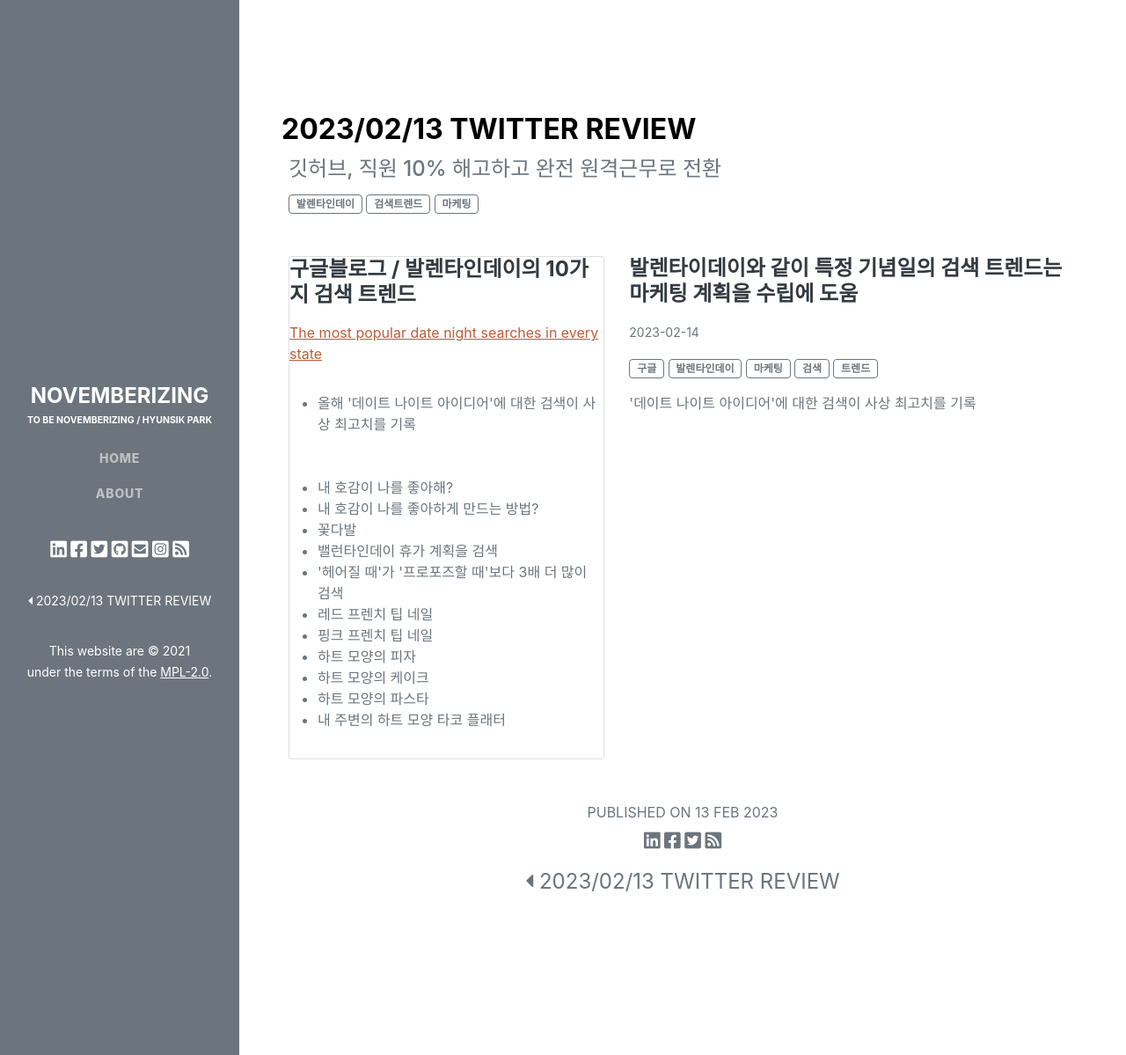
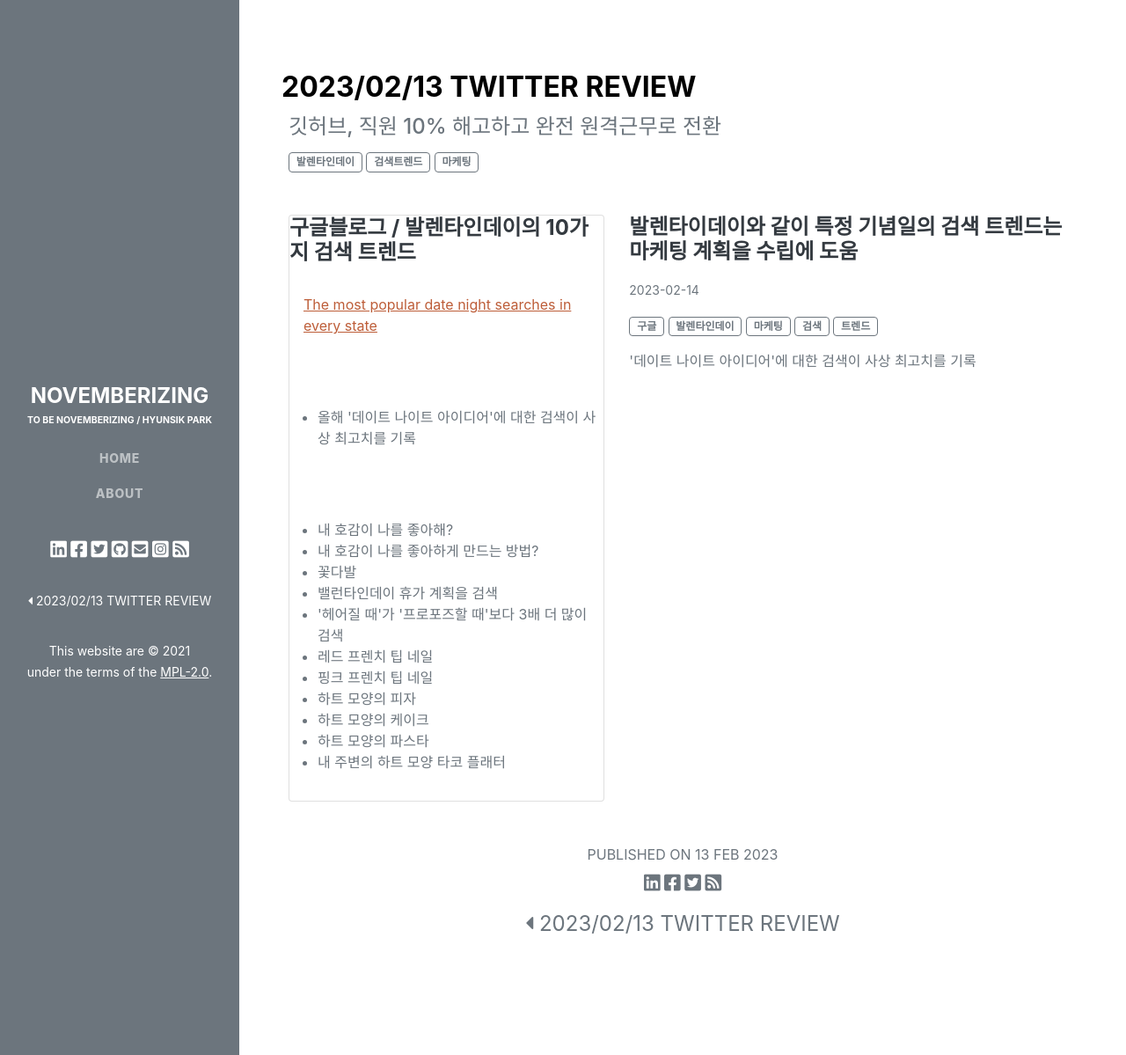
Before and after one commit to novemberizing/novemberizing.github.io, a Jekyll site: the page built from _posts/2023-02-14-NewsXBrief.md, in a window 1280 px wide and 1199 px high. Shown: the whole window at 88% size. Built offline with Jekyll 4.4.1, drawn with Linux system fonts in a browser that asks for light colours; comment, search, counter and statistics services are not loaded.

Commit message:
업데이트

```diff
--- a/_posts/2023-02-14-NewsXBrief.md
+++ b/_posts/2023-02-14-NewsXBrief.md
@@ -11,16 +11,16 @@
 <div class="row mb-3">
     <div class="col-xl-5 col-lg-12">
         <div class="card">
-            <h4 class="mb-3">구글블로그 / 발렌타인데이의 10가지 검색 트렌드</h4>
-            <p class="mb-3">
+            <h4 class="mb-3 card-title">구글블로그 / 발렌타인데이의 10가지 검색 트렌드</h4>
+            <p class="mb-3 card-body">
                 <a href="https://blog.google/products/search/valentines-day-google-search-trends/">The most popular date night searches in every state</a>
             </p>
-            <p class="mb-3">
+            <p class="mb-3 card-body">
                 <ul>
                     <li>올해 '데이트 나이트 아이디어'에 대한 검색이 사상 최고치를 기록</li>
                 </ul>
             </p>
-            <p class="mb-3">
+            <p class="mb-3 card-body">
                 <ul>
                     <li>내 호감이 나를 좋아해?</li>
                     <li>내 호감이 나를 좋아하게 만드는 방법?</li>
```
